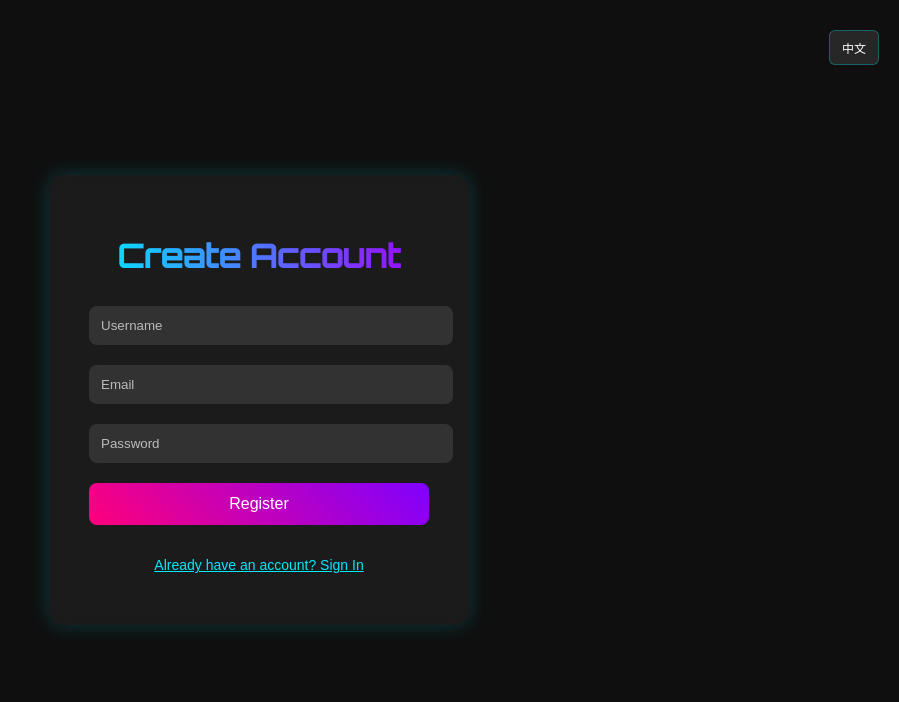
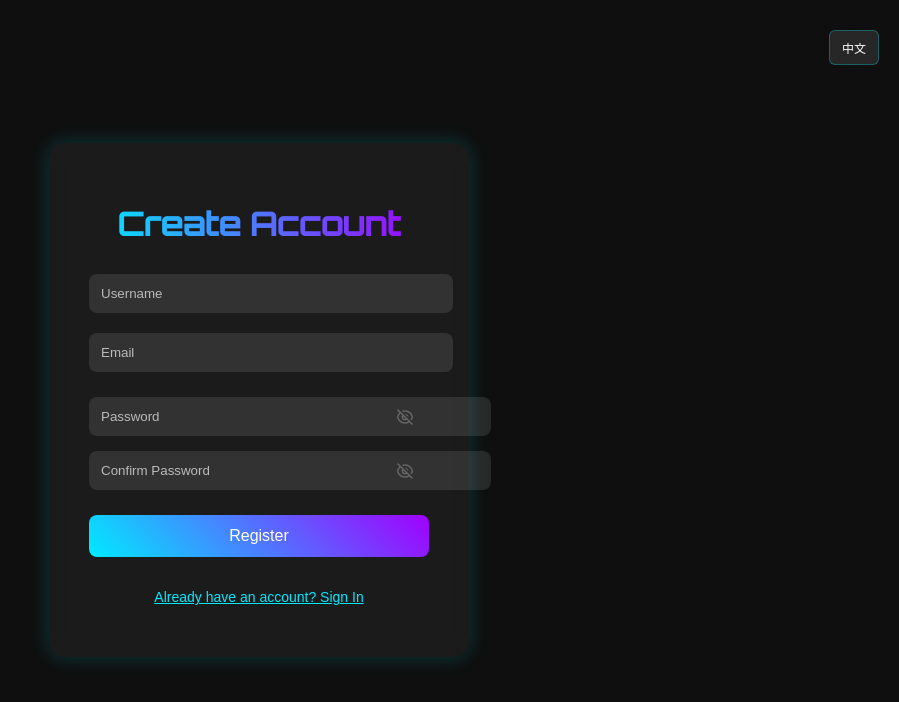
Before and after one commit to YungSongWang/Cyberwise, a Python web app: template templates/register.html in a window 1280 px wide. Shown: the top 702 px of the page, without its empty margins (381-1280 px from the left). Run offline with Jinja, Linux system fonts and the light colour scheme; the template is opened without the code that fills it, so the values that code supplies are empty; some libraries are stand-ins or nearby versions.

Commit message:
优化登录和注册页面：移除Username or，添加密码可见性切换功能

```diff
--- a/static/css/style.css
+++ b/static/css/style.css
@@ -187,3 +187,45 @@ button {
   flex-grow: 1;
   padding: 40px;
 }
+
+/* 密码输入框容器样式 */
+.password-container {
+    position: relative;
+    width: 100%;
+    margin: 15px 0;
+}
+
+.password-container input {
+    width: 100%;
+    padding-right: 50px; /* 为眼睛图标留出空间 */
+    margin: 0; /* 重置margin，因为容器已经有了 */
+}
+
+/* 密码切换图标样式 */
+.password-toggle {
+    position: absolute;
+    right: 15px;
+    top: 50%;
+    transform: translateY(-50%);
+    cursor: pointer;
+    color: #666;
+    font-size: 18px;
+    transition: color 0.3s ease;
+    user-select: none;
+}
+
+.password-toggle:hover {
+    color: #333;
+}
+
+/* 响应式调整 */
+@media (max-width: 480px) {
+    .password-toggle {
+        right: 12px;
+        font-size: 16px;
+    }
+
+    .password-container input {
+        padding-right: 45px;
+    }
+}
--- a/templates/register.html
+++ b/templates/register.html
@@ -4,6 +4,7 @@
   <meta charset="UTF-8" />
   <title>CyberWise Register</title>
   <link href="https://fonts.googleapis.com/css2?family=Orbitron:wght@500&display=swap" rel="stylesheet">
+  <link href="https://cdn.jsdelivr.net/npm/remixicon@2.5.0/fonts/remixicon.css" rel="stylesheet">
   <link rel="stylesheet" href="../static/css/style.css">
   <script src="https://www.gstatic.com/firebasejs/9.22.0/firebase-app-compat.js"></script>
   <script src="https://www.gstatic.com/firebasejs/9.22.0/firebase-auth-compat.js"></script>
@@ -20,8 +21,20 @@
     <h1 data-lang="createAccount">Create Account</h1>
     <input type="text" id="username" data-lang="usernamePlaceholder2" placeholder="Username">
     <input type="email" id="email" data-lang="emailPlaceholder" placeholder="Email">
-    <input type="password" id="password" data-lang="passwordPlaceholder" placeholder="Password">
-    <button class="button-pink" onclick="register()" data-lang="registerBtn">Register</button>
+
+    <!-- 密码输入框容器 -->
+    <div class="password-container">
+      <input type="password" id="password" data-lang="passwordPlaceholder" placeholder="Password">
+      <i class="ri-eye-off-line password-toggle" onclick="togglePasswordVisibility('password', this)"></i>
+    </div>
+
+    <!-- 确认密码输入框容器 -->
+    <div class="password-container">
+      <input type="password" id="confirmPassword" data-lang="confirmPasswordPlaceholder" placeholder="Confirm Password">
+      <i class="ri-eye-off-line password-toggle" onclick="togglePasswordVisibility('confirmPassword', this)"></i>
+    </div>
+
+    <button onclick="register()" data-lang="registerBtn">Register</button>
     <button class="link-button" onclick="goToLogin()" data-lang="signInLink">Already have an account? Sign In</button>
   </div>
 
@@ -34,6 +47,19 @@
     function goToLogin() {
       window.location.href = window.location.origin + '/templates/login.html';
     }
+
+    // 切换密码可见性（通用函数）
+    function togglePasswordVisibility(inputId, iconElement) {
+      const passwordInput = document.getElementById(inputId);
+
+      if (passwordInput.type === 'password') {
+        passwordInput.type = 'text';
+        iconElement.className = 'ri-eye-line password-toggle';
+      } else {
+        passwordInput.type = 'password';
+        iconElement.className = 'ri-eye-off-line password-toggle';
+      }
+    }
   </script>
 </body>
 </html>
```
Also changed, not shown: static/js/language.js (+9 -3 lines), templates/login.html (+23 -2 lines).
